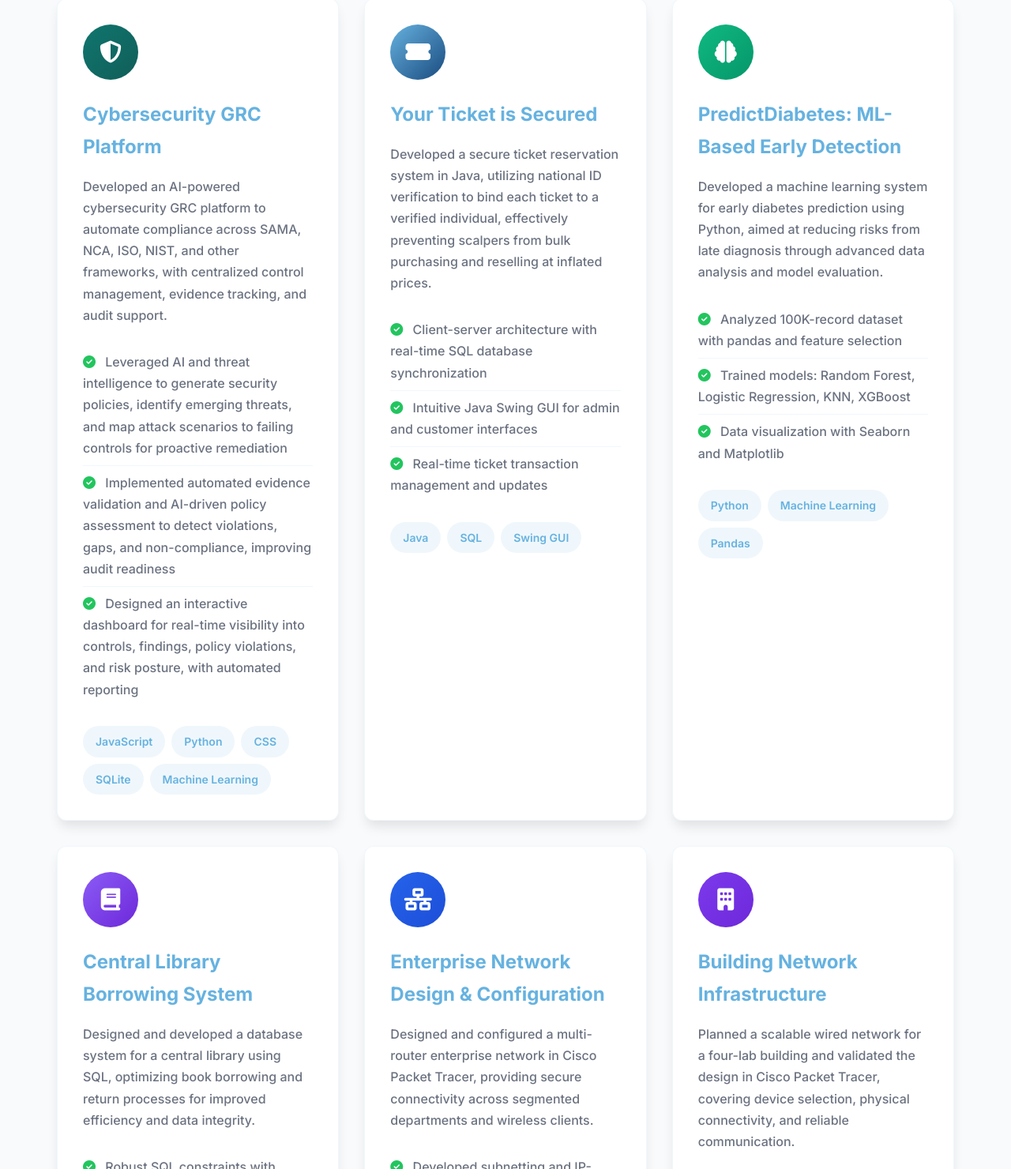
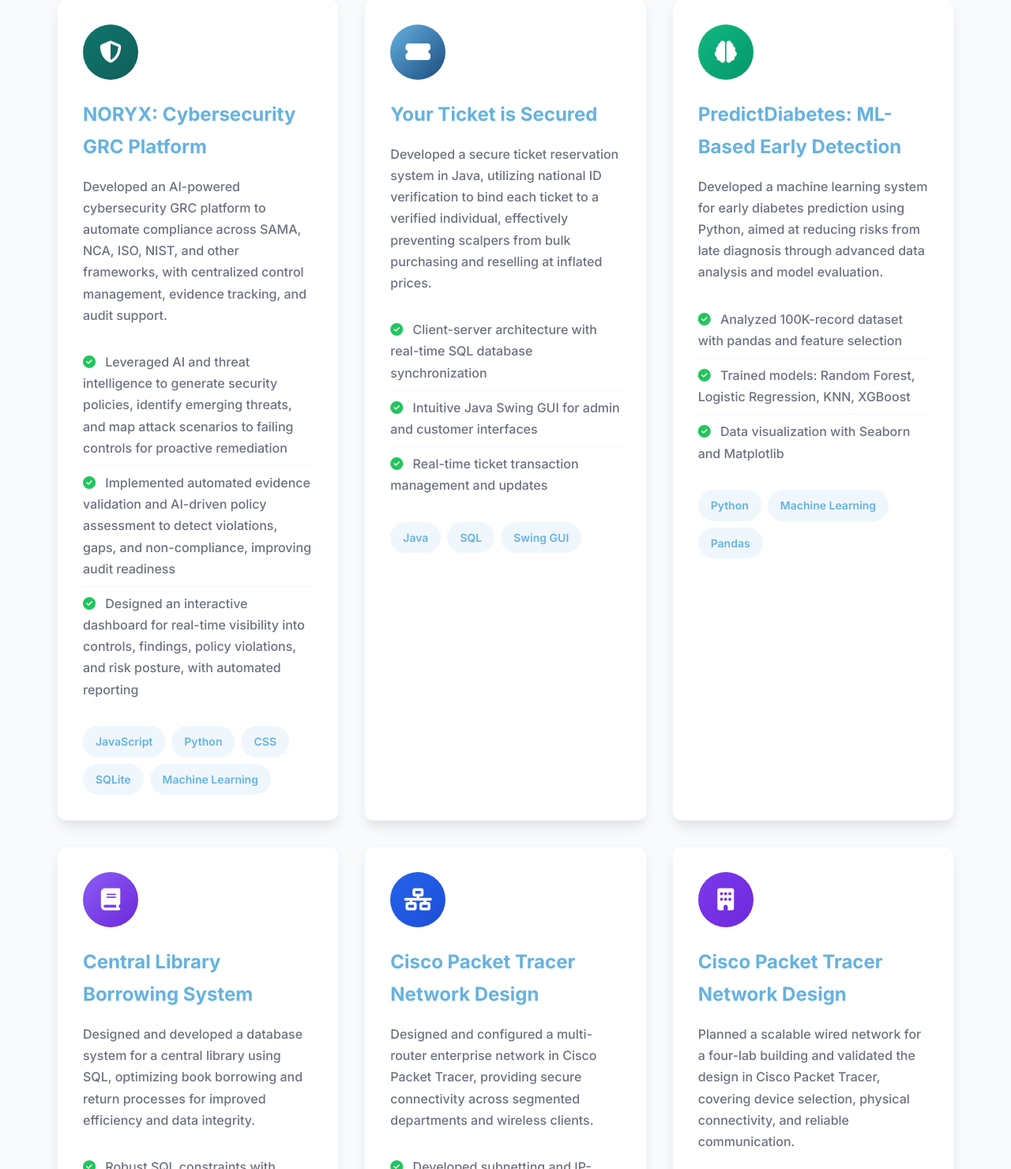
Before and after one commit to FuadAlawi/Fuad-Alawi-Portfolio, a plain HTML site: page index.html in a window 1280 px wide. Shown: the part 9580-11060 px from the top of the page at 79% size. Drawn offline with nearby package versions, Linux system fonts and the light colour scheme.

Commit message:
Refine portfolio project titles

```diff
--- a/index.html
+++ b/index.html
@@ -3093,7 +3093,7 @@
                         <i class="fas fa-shield-alt"></i>
                     </div>
                     <h3 style="color: var(--primary-color); margin-bottom: 1rem; font-size: 1.5rem; font-weight: 700;">
-                        Cybersecurity GRC Platform
+                        NORYX: Cybersecurity GRC Platform
                     </h3>
                     <p style="color: var(--text-secondary); line-height: 1.7; margin-bottom: 1.5rem; font-weight: 500;">
                         Developed an AI-powered cybersecurity GRC platform to automate compliance across SAMA, NCA,
@@ -3140,7 +3140,7 @@
                         <i class="fas fa-network-wired"></i>
                     </div>
                     <h3 style="color: var(--primary-color); margin-bottom: 1rem; font-size: 1.5rem; font-weight: 700;">
-                        Enterprise Network Design &amp; Configuration
+                        Cisco Packet Tracer Network Design
                     </h3>
                     <p style="color: var(--text-secondary); line-height: 1.7; margin-bottom: 1.5rem; font-weight: 500;">
                         Designed and configured a multi-router enterprise network in Cisco Packet Tracer, providing
@@ -3174,7 +3174,7 @@
                         <i class="fas fa-building"></i>
                     </div>
                     <h3 style="color: var(--primary-color); margin-bottom: 1rem; font-size: 1.5rem; font-weight: 700;">
-                        Building Network Infrastructure
+                        Cisco Packet Tracer Network Design
                     </h3>
                     <p style="color: var(--text-secondary); line-height: 1.7; margin-bottom: 1.5rem; font-weight: 500;">
                         Planned a scalable wired network for a four-lab building and validated the design in Cisco
```
